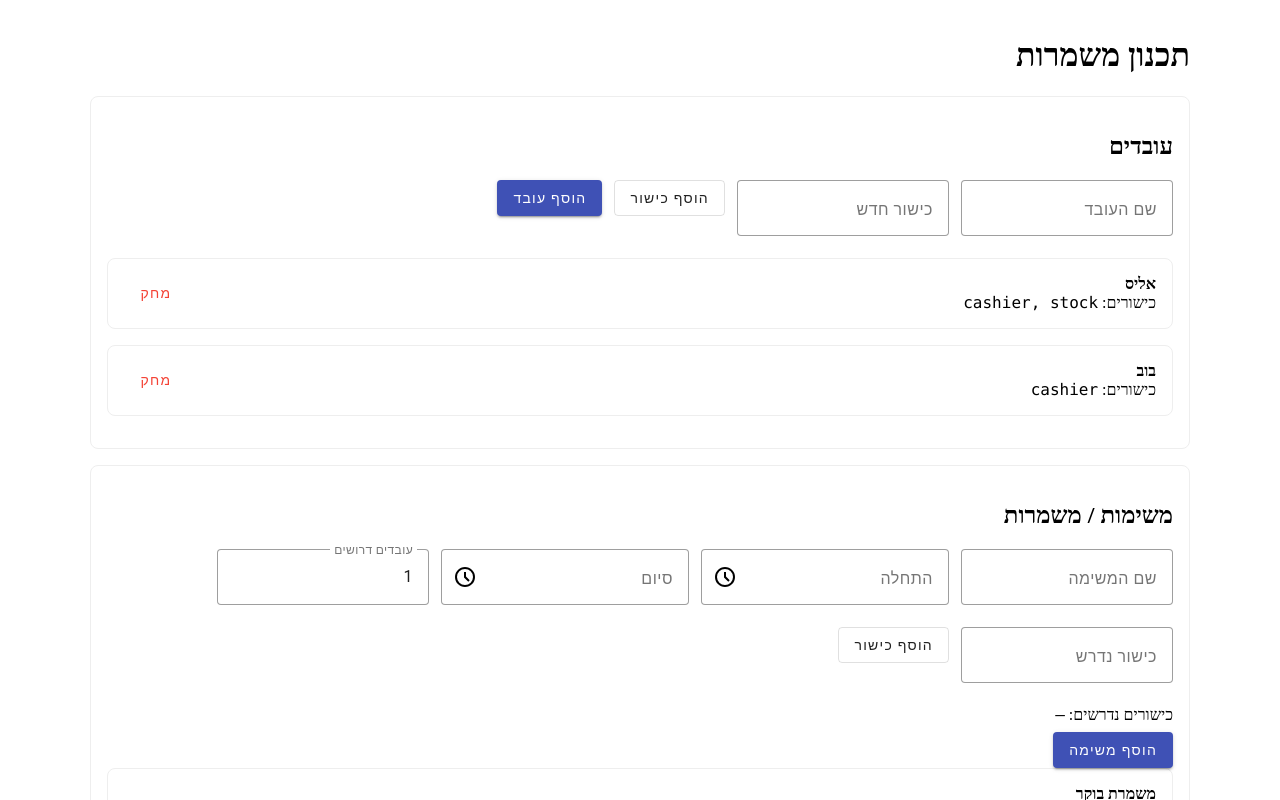
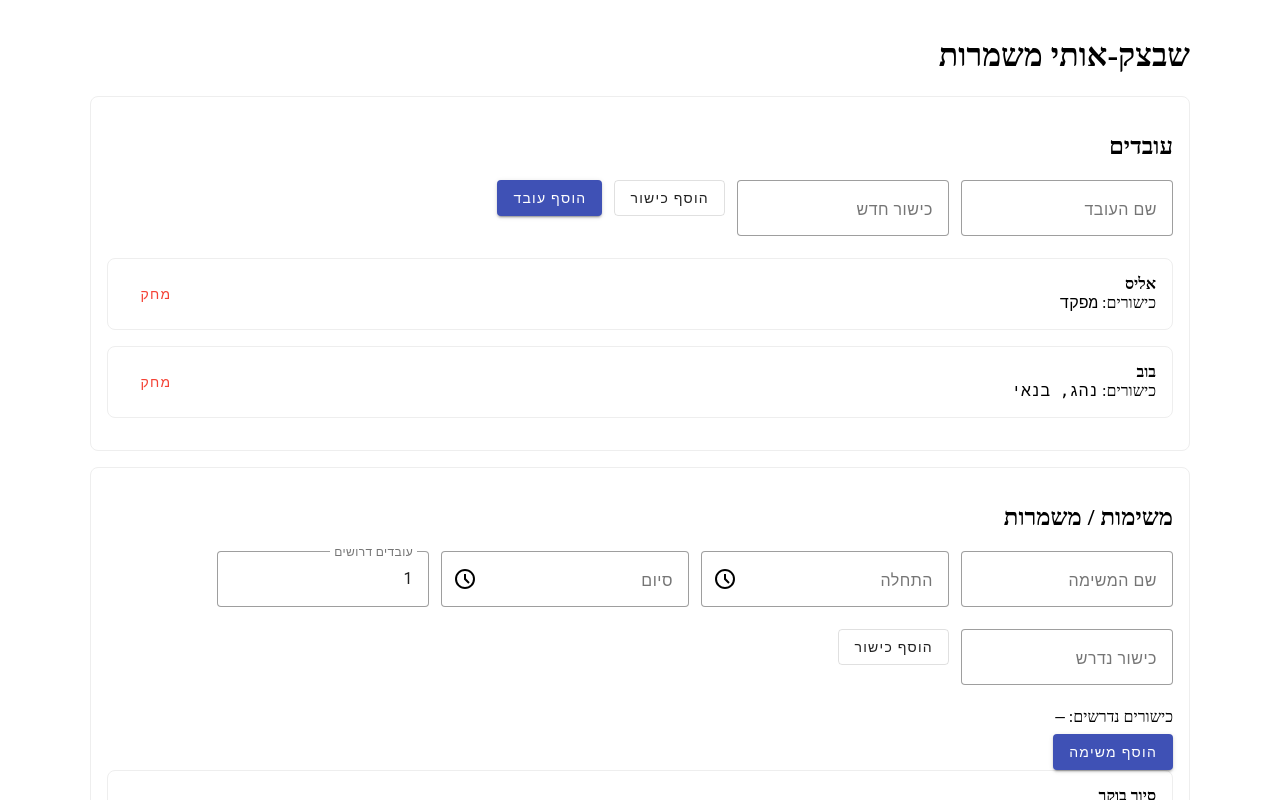
Before and after one commit to evyatarge/shift-planner, an Angular app: page / in a window 1280 px wide. Shown: the top 800 px of the page. Built offline with nearby package versions, Linux system fonts and the light colour scheme.

Commit message:
reorder & organize component files

```diff
--- a/src/app/app.component.ts
+++ b/src/app/app.component.ts
@@ -1,9 +1,9 @@
 import { Component, inject } from '@angular/core';
 import { CommonModule } from '@angular/common';
 import { MatButtonModule } from '@angular/material/button';
-import { EmployeesEditorComponent } from './employees-editor.component';
-import { TasksEditorComponent } from './tasks-editor.component';
-import { ResultsViewComponent } from './results-view.component';
+import { EmployeesEditorComponent } from './components/employees/employees-editor.component';
+import { TasksEditorComponent } from './components/tasks/tasks-editor.component';
+import { ResultsViewComponent } from './components/results/results-view.component';
 import { ApiService } from './services/api.service';
 import { Employee, Task, SolveResponse, ScheduleRequest } from './models';
 
@@ -14,13 +14,13 @@ import { Employee, Task, SolveResponse, ScheduleRequest } from './models';
   templateUrl: './app.component.html'
 })
 export class AppComponent {
-  title = 'תכנון משמרות';
+  title = 'שבצק-אותי משמרות';
   employees: Employee[] = [
-    { id: 1, name: 'אליס', skills: ['cashier', 'stock'] },
-    { id: 2, name: 'בוב', skills: ['cashier'] }
+    { id: 1, name: 'אליס', skills: ['מפקד'] },
+    { id: 2, name: 'בוב', skills: ['נהג', 'בנאי'] }
   ];
   tasks: Task[] = [
-    { id: 10, name: 'משמרת בוקר', start: '2025-08-24T08:00', end: '2025-08-24T12:00', requiredSkills: ['cashier'], requiredEmployees: 1 }
+    { id: 10, name: 'סיור בוקר', start: '2025-08-24T08:00', end: '2025-08-24T12:00', requiredSkills: ['נהג'], requiredEmployees: 1 }
   ];
   result: SolveResponse | null = null;
   solving = false;
--- a/src/app/app.module.ts
+++ b/src/app/app.module.ts
@@ -14,9 +14,9 @@ import { MatSelectModule } from '@angular/material/select';
 import { MatCardModule } from '@angular/material/card';
 
 import { AppComponent } from './app.component';
-import { EmployeesEditorComponent } from './employees-editor.component';
-import { TasksEditorComponent } from './tasks-editor.component';
-import { ResultsViewComponent } from './results-view.component';
+import { EmployeesEditorComponent } from './components/employees/employees-editor.component';
+import { TasksEditorComponent } from './components/tasks/tasks-editor.component';
+import { ResultsViewComponent } from './components/results/results-view.component';
 
 @NgModule({
   declarations: [],
--- a/src/app/employees-editor.component.ts
+++ b/src/app/components/employees/employees-editor.component.ts
@@ -7,7 +7,7 @@ import { MatButtonModule } from '@angular/material/button';
 import { MatIconModule } from '@angular/material/icon';
 import { MatChipsModule } from '@angular/material/chips';
 import { MatCardModule } from '@angular/material/card';
-import { Employee } from './models';
+import { Employee } from '../../models';
 
 @Component({
   selector: 'app-employees-editor',
--- a/src/app/results-view.component.ts
+++ b/src/app/components/results/results-view.component.ts
@@ -1,7 +1,7 @@
 import { Component, Input } from '@angular/core';
 import { CommonModule } from '@angular/common';
 import { MatTableModule } from '@angular/material/table';
-import { SolveResponse } from './models';
+import { SolveResponse } from '../../models';
 
 @Component({
   selector: 'app-results-view',
--- a/src/app/tasks-editor.component.ts
+++ b/src/app/components/tasks/tasks-editor.component.ts
@@ -6,7 +6,7 @@ import { MatTimepickerModule } from '@angular/material/timepicker';
 import { MatInputModule } from '@angular/material/input';
 import { MatButtonModule } from '@angular/material/button';
 import {provideNativeDateAdapter} from '@angular/material/core';
-import { Task } from './models';
+import { Task } from '../../models';
 
 @Component({
   selector: 'app-tasks-editor',
```
Also changed, not shown: src/app/components/employees/employees-editor.component.html (renamed from src/app/employees-editor.component.html), src/app/components/results/results-view.component.html (renamed from src/app/results-view.component.html), src/app/components/tasks/tasks-editor.component.html (renamed from src/app/tasks-editor.component.html).
